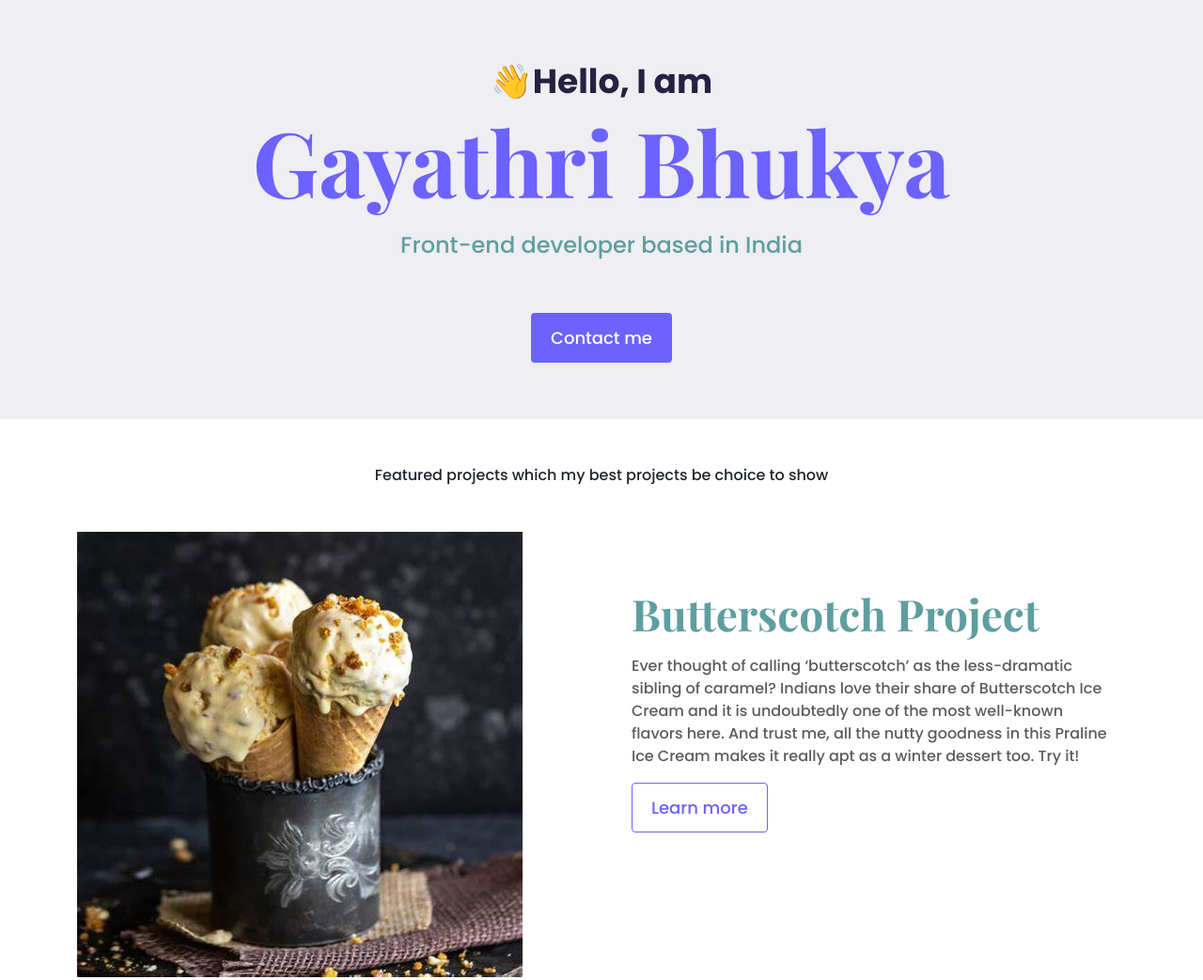
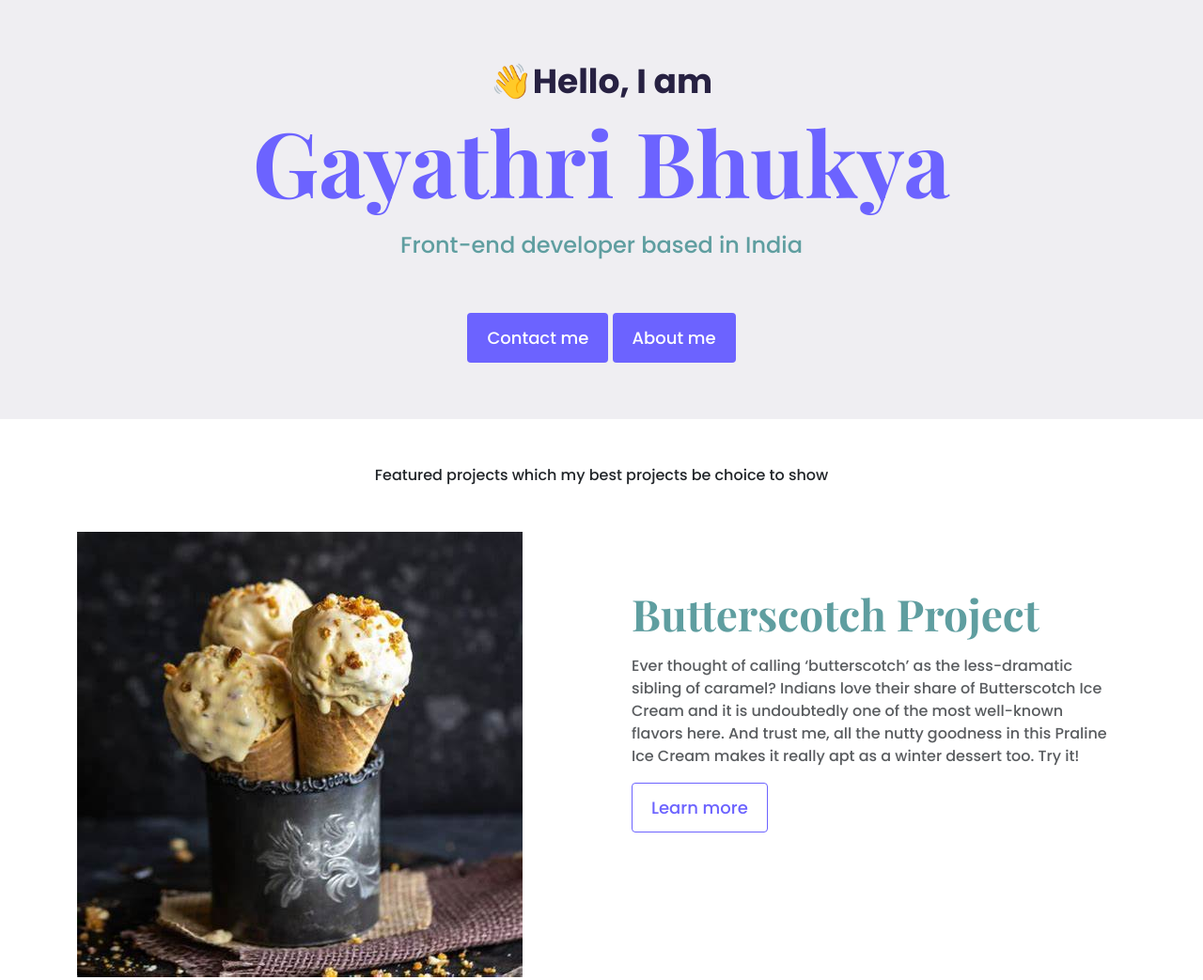
Before and after one commit to Gayathri2113/Portfolio-project, a plain HTML site: page index.html in a window 1280 px wide. Shown: the top 1043 px of the page at 94% size. Drawn offline with nearby package versions, Linux system fonts and the light colour scheme.

Commit message:
Added link to 2 pages

```diff
--- a/index.html
+++ b/index.html
@@ -29,6 +29,7 @@
         <h2 class="mb-5">Front-end developer based in India</h2>
         <div>
             <a href="#" class="btn btn-branding">Contact me</a>
+            <a href="about.html" class="btn btn-branding">About me</a>
         </div>
     </div>
     <p class="text-center m-5">Featured projects which my best projects be choice to show</p>
```
